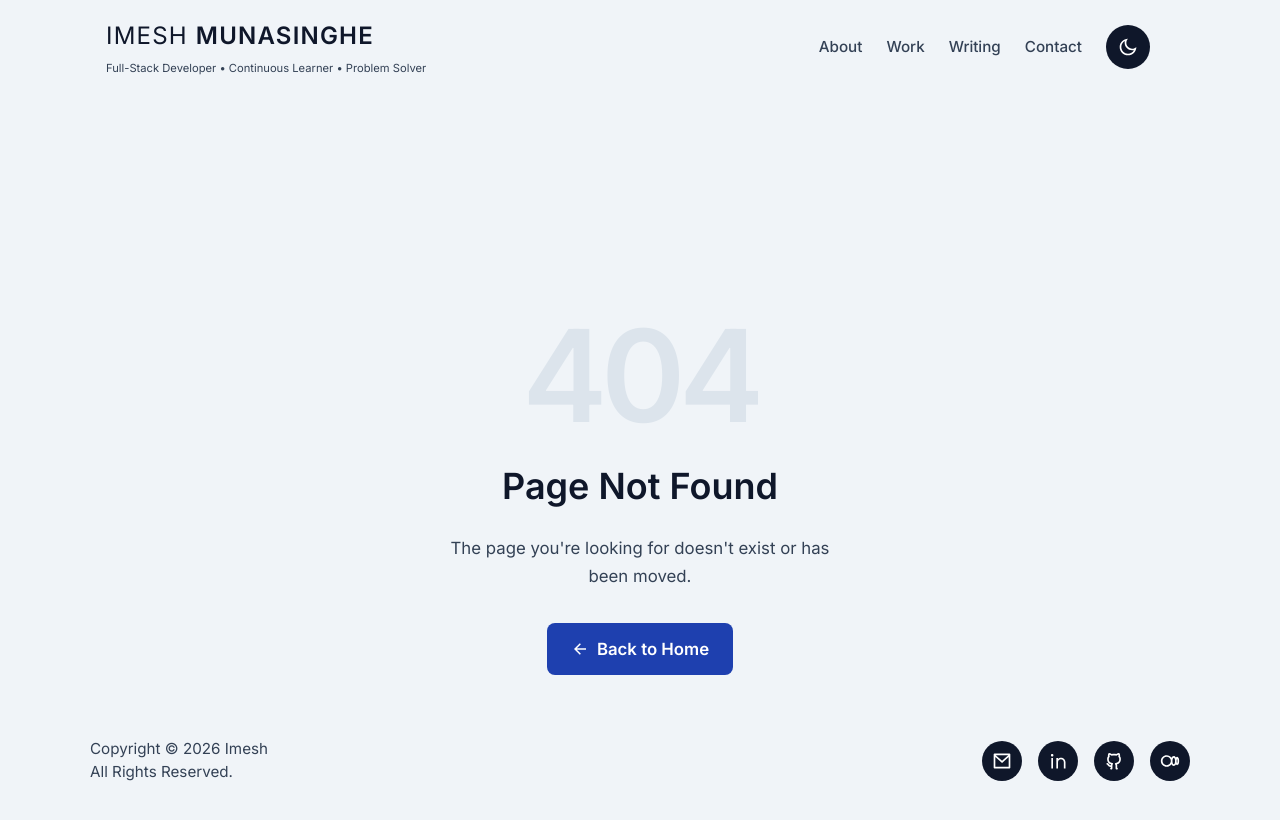
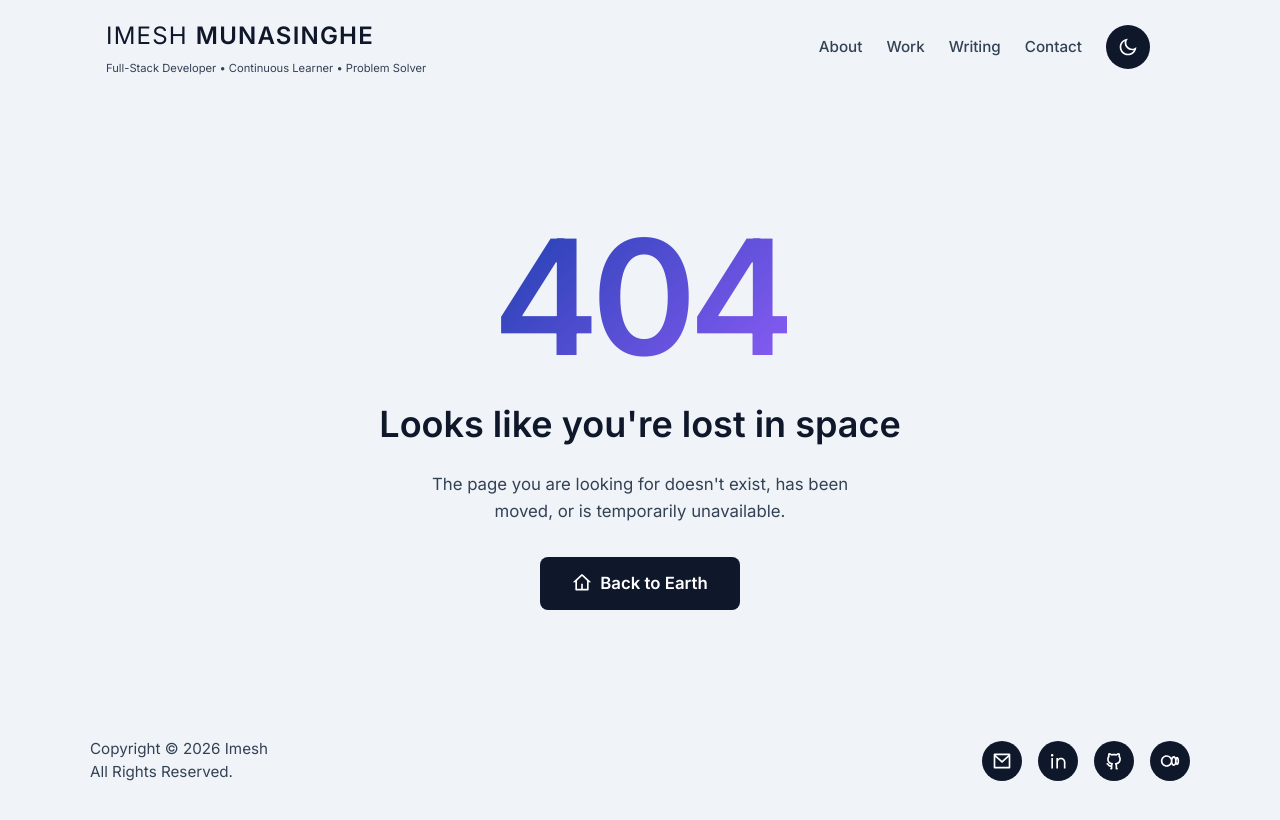
Before and after one commit to ImeshMunasinghe/my-portfolio, a React (Vite) app: page /work in a window 1280 px wide. Shown: the top 820 px of the page. Built offline with nearby package versions, Linux system fonts and the light colour scheme.

Commit message:
feat(pages): update Contact and NotFound pages, and global styles

```diff
--- a/src/index.css
+++ b/src/index.css
@@ -80,9 +80,6 @@ html {
   scroll-behavior: smooth;
   scroll-snap-type: y mandatory;
   scroll-padding-top: 80px; /* Offset for sticky header */
-  transition:
-    background-color var(--transition-slow),
-    color var(--transition-slow);
 }
 
 body {
@@ -92,6 +89,9 @@ body {
   background-color: var(--color-bg);
   color: var(--color-text-primary);
   -webkit-font-smoothing: antialiased;
+  transition:
+    background-color var(--transition-slow),
+    color var(--transition-slow);
 }
 
 a {
@@ -120,3 +120,14 @@ img[loading="lazy"].loaded,
 img[loading="lazy"]:not([src=""]) {
   opacity: 1;
 }
+
+/* Theme based image toggles */
+[data-theme='light'] .theme-avatar-dark {
+  opacity: 0 !important;
+  pointer-events: none;
+}
+
+[data-theme='dark'] .theme-avatar-light {
+  opacity: 0 !important;
+  pointer-events: none;
+}
--- a/src/pages/Contact.tsx
+++ b/src/pages/Contact.tsx
@@ -6,9 +6,9 @@ import styles from './Contact.module.css';
 import { useDocumentTitle } from '../hooks/useDocumentTitle';
 
 // ⚠️ Replace these with your actual EmailJS credentials from https://emailjs.com
-const EMAILJS_SERVICE_ID = 'service_tw5nk6h';
-const EMAILJS_TEMPLATE_ID = 'template_bcmoi3v';
-const EMAILJS_PUBLIC_KEY = '3PYjEYGLPTjTRw3ah';
+const EMAILJS_SERVICE_ID = 'service_simy5fi';
+const EMAILJS_TEMPLATE_ID = 'template_pho2y1g';
+const EMAILJS_PUBLIC_KEY = 'gZ4PYqGElOpagXuKu';
 
 const fadeUp = (delay = 0) => ({
   initial: { opacity: 0, y: 30 },
--- a/src/pages/NotFound.module.css
+++ b/src/pages/NotFound.module.css
@@ -1,48 +1,73 @@
 .page {
-  min-height: 100vh;
+  min-height: 80vh;
   display: flex;
   flex-direction: column;
   align-items: center;
   justify-content: center;
   text-align: center;
   padding: var(--space-8);
-  gap: var(--space-4);
+}
+
+.glitchWrapper {
+  position: relative;
+  margin-bottom: var(--space-4);
 }
 
 .code {
-  font-size: 8rem;
-  font-weight: 800;
-  color: var(--color-border);
+  font-size: 10rem;
+  font-weight: 900;
   line-height: 1;
   letter-spacing: -0.05em;
+  background: linear-gradient(135deg, var(--color-accent) 0%, #8b5cf6 100%);
+  -webkit-background-clip: text;
+  -webkit-text-fill-color: transparent;
+  position: relative;
+  animation: float 6s ease-in-out infinite;
+}
+
+@keyframes float {
+  0% { transform: translateY(0px); }
+  50% { transform: translateY(-15px); }
+  100% { transform: translateY(0px); }
 }
 
 .title {
   font-size: var(--text-3xl);
-  font-weight: 700;
+  font-weight: 800;
   color: var(--color-text-primary);
+  margin-bottom: var(--space-4);
 }
 
 .description {
   font-size: var(--text-base);
   color: var(--color-text-secondary);
-  max-width: 380px;
+  max-width: 450px;
+  line-height: 1.6;
+  margin-bottom: var(--space-8);
 }
 
 .button {
   display: inline-flex;
   align-items: center;
   gap: var(--space-2);
-  margin-top: var(--space-4);
-  padding: var(--space-3) var(--space-6);
-  background-color: var(--color-accent);
-  color: #ffffff;
+  padding: var(--space-3) var(--space-8);
+  background-color: var(--color-text-primary);
+  color: var(--color-surface);
   font-weight: 600;
   border-radius: var(--radius-sm);
-  transition: background-color var(--transition-fast);
+  transition: opacity var(--transition-fast);
 }
 
 .button:hover {
-  background-color: var(--color-accent-hover);
-  color: #ffffff;
+  opacity: 0.9;
+  color: var(--color-surface);
 }
+
+@media (max-width: 768px) {
+  .code {
+    font-size: 7rem;
+  }
+  .title {
+    font-size: var(--text-2xl);
+  }
+}
--- a/src/pages/NotFound.tsx
+++ b/src/pages/NotFound.tsx
@@ -1,24 +1,48 @@
 import { motion } from 'framer-motion';
-import { RiArrowLeftLine } from 'react-icons/ri';
+import { RiHome4Line } from 'react-icons/ri';
 import styles from './NotFound.module.css';
+import { useDocumentTitle } from '../hooks/useDocumentTitle';
 
 function NotFound() {
+  useDocumentTitle('404 | Not Found');
   return (
     <motion.div
       className={styles.page}
-      initial={{ opacity: 0, y: 20 }}
-      animate={{ opacity: 1, y: 0 }}
-      transition={{ duration: 0.5 }}
+      initial={{ opacity: 0 }}
+      animate={{ opacity: 1 }}
+      transition={{ duration: 0.6 }}
     >
-      <div className={styles.code}>404</div>
-      <h1 className={styles.title}>Page Not Found</h1>
-      <p className={styles.description}>
-        The page you're looking for doesn't exist or has been moved.
-      </p>
-      <a href="/" className={styles.button}>
-        <RiArrowLeftLine size={18} />
-        Back to Home
-      </a>
+      <div className={styles.glitchWrapper}>
+        <div className={styles.code} data-text="404">404</div>
+      </div>
+      <motion.h1
+        className={styles.title}
+        initial={{ y: 20, opacity: 0 }}
+        animate={{ y: 0, opacity: 1 }}
+        transition={{ delay: 0.2 }}
+      >
+        Looks like you're lost in space
+      </motion.h1>
+      <motion.p
+        className={styles.description}
+        initial={{ y: 20, opacity: 0 }}
+        animate={{ y: 0, opacity: 1 }}
+        transition={{ delay: 0.3 }}
+      >
+        The page you are looking for doesn't exist, has been moved, or is temporarily unavailable.
+      </motion.p>
+      <motion.a
+        href="/"
+        className={styles.button}
+        initial={{ y: 20, opacity: 0 }}
+        animate={{ y: 0, opacity: 1 }}
+        transition={{ delay: 0.4 }}
+        whileHover={{ scale: 1.05 }}
+        whileTap={{ scale: 0.95 }}
+      >
+        <RiHome4Line size={20} />
+        Back to Earth
+      </motion.a>
     </motion.div>
   );
 }
```
